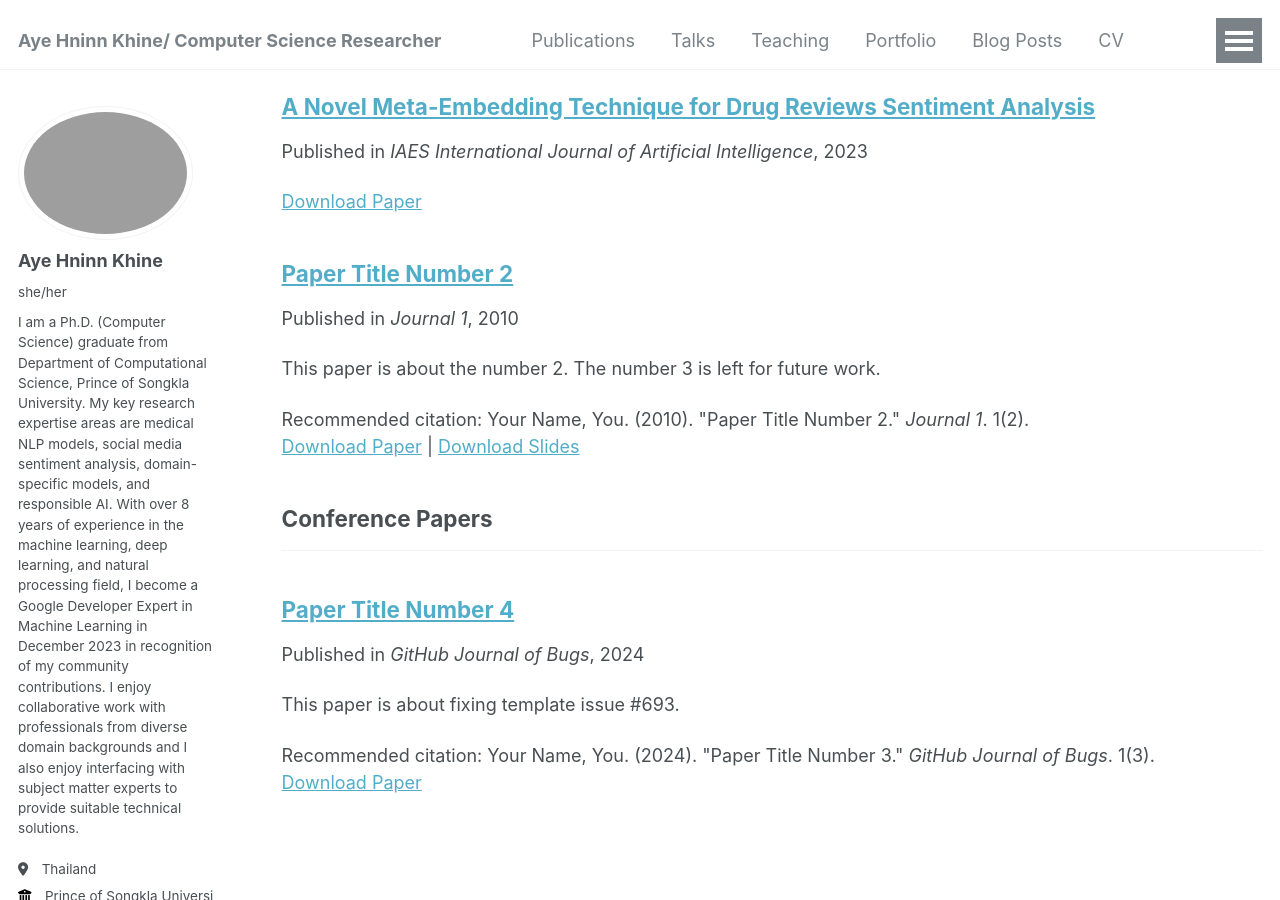
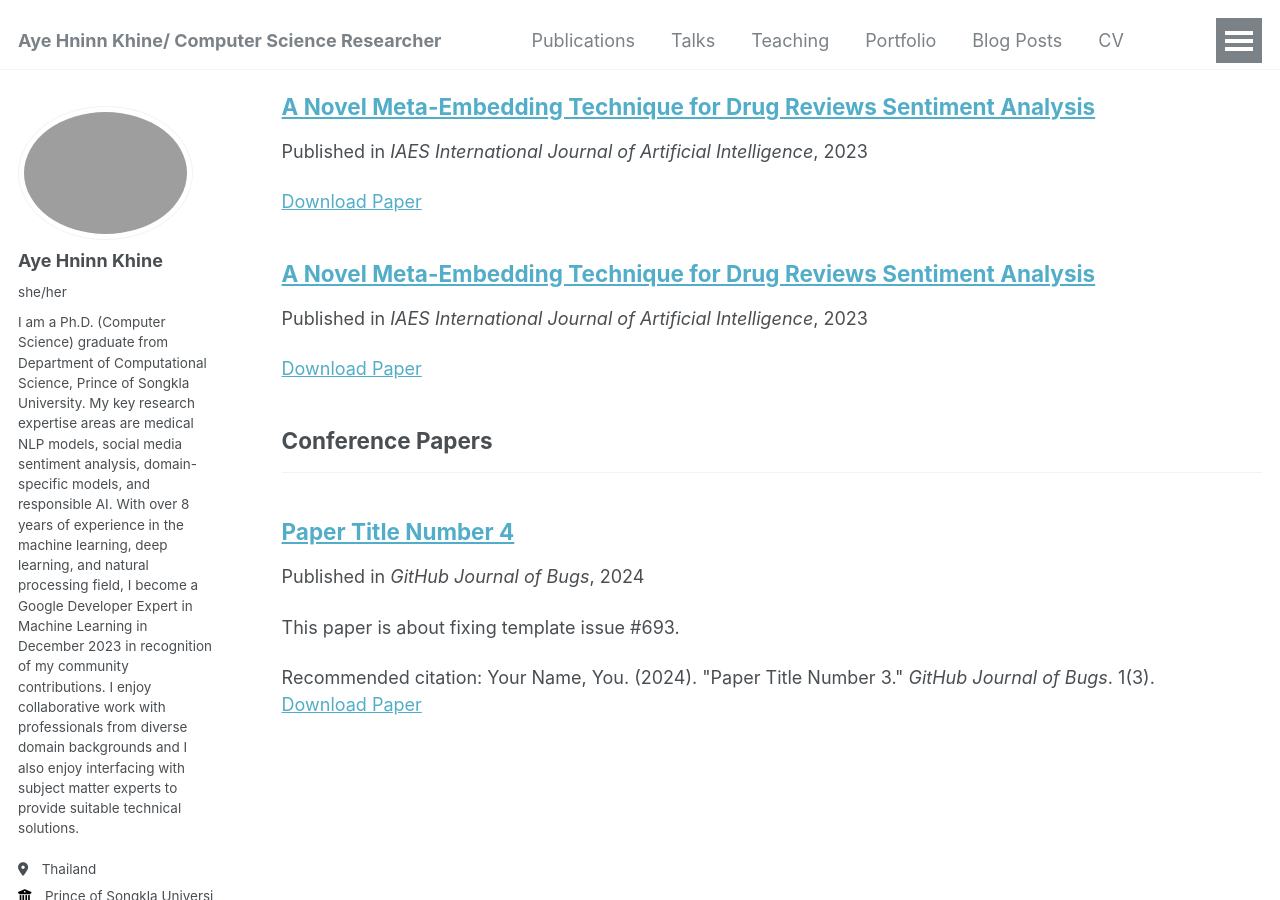
Before and after one commit to ayehninnkhine/ayehninnkhine.github.io, a Jekyll site: the page built from _pages/publications.html, in a window 1280 px wide and 900 px high, scrolled down 413 px. Built offline with Jekyll 4.4.1, drawn with Linux system fonts in a browser that asks for light colours; some web fonts are replaced.

Commit message:
Update 2010-10-01-paper-title-number-2.md

```diff
--- a/_publications/2010-10-01-paper-title-number-2.md
+++ b/_publications/2010-10-01-paper-title-number-2.md
@@ -1,14 +1,9 @@
 ---
-title: "Paper Title Number 2"
+title: "A Novel Meta-Embedding Technique for Drug Reviews Sentiment Analysis"
 collection: publications
 category: manuscripts
-permalink: /publication/2010-10-01-paper-title-number-2
-excerpt: 'This paper is about the number 2. The number 3 is left for future work.'
-date: 2010-10-01
-venue: 'Journal 1'
-slidesurl: 'http://academicpages.github.io/files/slides2.pdf'
-paperurl: 'http://academicpages.github.io/files/paper2.pdf'
-citation: 'Your Name, You. (2010). &quot;Paper Title Number 2.&quot; <i>Journal 1</i>. 1(2).'
+permalink: /publication/2015-10-01-paper-title-number-3
+date: 2023-07-01
+venue: 'IAES International Journal of Artificial Intelligence'
+paperurl: 'http://doi.org/10.11591/ijai.v12.i4.pp1938-1946'
 ---
-
-The contents above will be part of a list of publications, if the user clicks the link for the publication than the contents of section will be rendered as a full page, allowing you to provide more information about the paper for the reader. When publications are displayed as a single page, the contents of the above "citation" field will automatically be included below this section in a smaller font.
```
